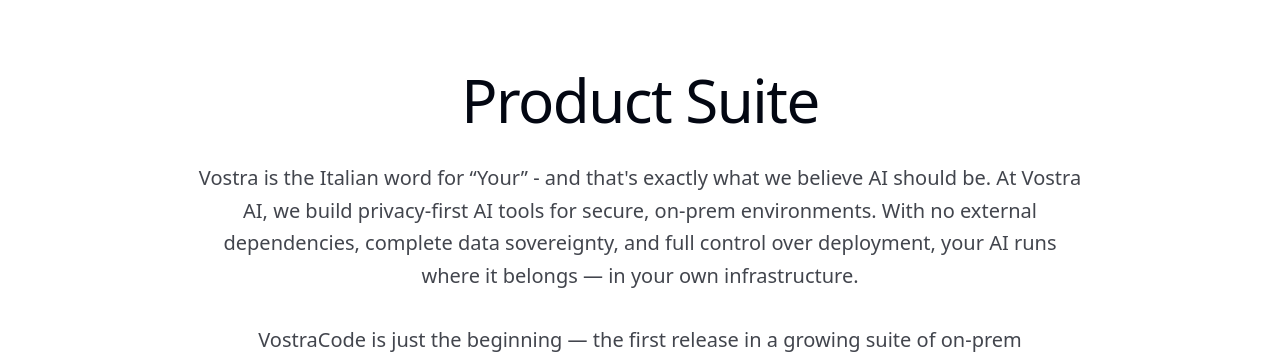
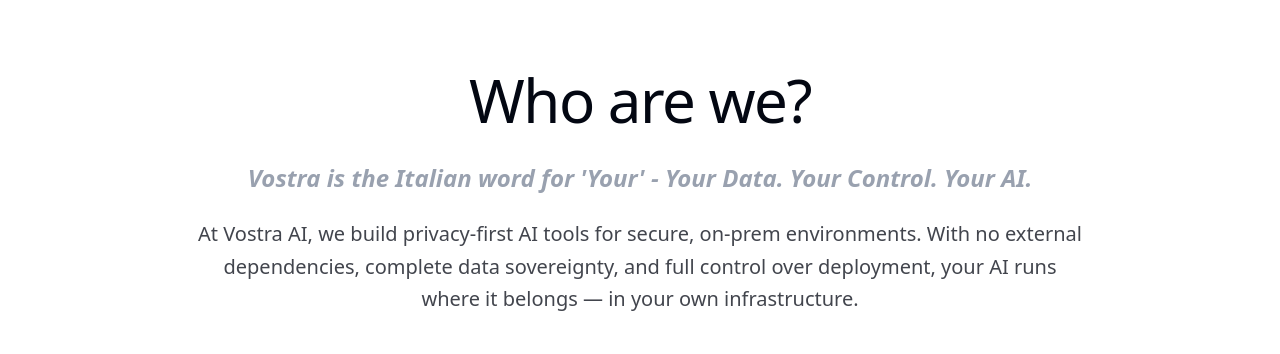
Before and after one commit to rcn123/vostracode-web, a Next.js app: page /vostra-ai in a window 1280 px wide. Shown: the part 828-1182 px from the top of the page. Built offline with nearby package versions, Linux system fonts and the light colour scheme; no server answers; a web font is replaced by a local one.

Commit message:
a bit text changes

```diff
--- a/src/app/vostra-ai/page.tsx
+++ b/src/app/vostra-ai/page.tsx
@@ -161,13 +161,19 @@
     <Container className="mt-32">
       <div className="text-center mb-16">
         <Heading as="h2" className="mt-4 text-5xl lg:text-6xl">
-          Product Suite
+          Who are we?
         </Heading>
-        <Lead className="mt-8 max-w-4xl mx-auto text-xl leading-relaxed">
-          Vostra is the Italian word for &ldquo;Your&rdquo; - and that&apos;s exactly what we believe AI should be.
-          At Vostra AI, we build privacy-first AI tools for secure, on-prem environments. With no external dependencies,
-          complete data sovereignty, and full control over deployment, your AI runs where it belongs — in your own infrastructure.
-        </Lead>
+
+        <div className="mt-8 max-w-4xl mx-auto">
+          <blockquote className="text-2xl font-semibold text-gray-400 mb-6 italic">
+            Vostra is the Italian word for 'Your' - Your Data. Your Control. Your AI.
+          </blockquote>
+
+          <Lead className="text-xl leading-relaxed">
+            At Vostra AI, we build privacy-first AI tools for secure, on-prem environments. With no external dependencies,
+            complete data sovereignty, and full control over deployment, your AI runs where it belongs — in your own infrastructure.
+          </Lead>
+        </div>
 
         <Lead className="mt-8 max-w-3xl mx-auto text-xl">
           VostraCode is just the beginning — the first release in a growing suite of on-prem AI tools designed to boost productivity,
```
